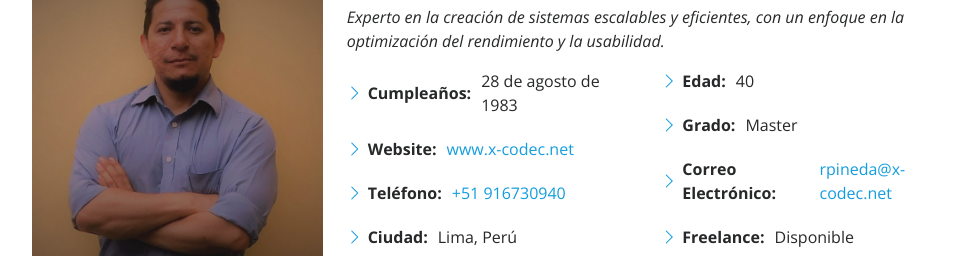
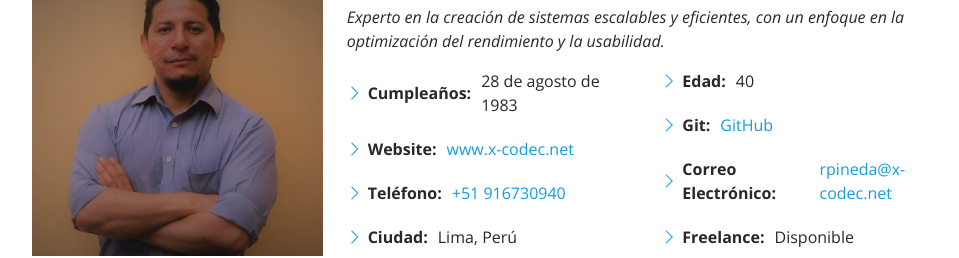
Before and after one commit to rpinedaec83/rpinedaec83.github.io, a plain HTML site: page index.html in a window 1280 px wide. Shown: the part 1051-1309 px from the top of the page, without its empty margins (298-1257 px from the left). Drawn offline with nearby package versions, Linux system fonts and the light colour scheme.

```diff
--- a/index.html
+++ b/index.html
@@ -127,7 +127,7 @@
               <div class="col-lg-6">
                 <ul>
                   <li><i class="bi bi-chevron-right"></i> <strong>Edad:</strong> <span>40</span></li>
-                  <li><i class="bi bi-chevron-right"></i> <strong>Grado:</strong> <span>Master</span></li>
+                  <li><i class="bi bi-chevron-right"></i> <strong>Git:</strong> <span><a href="https://github.com/rpinedaec83">GitHub</a></span></li>
                   <li><i class="bi bi-chevron-right"></i> <strong>Correo Electrónico:</strong>
                     <span><a href="mailto:rpineda@x-codec.net">rpineda@x-codec.net</a></span>
                   </li>
```
